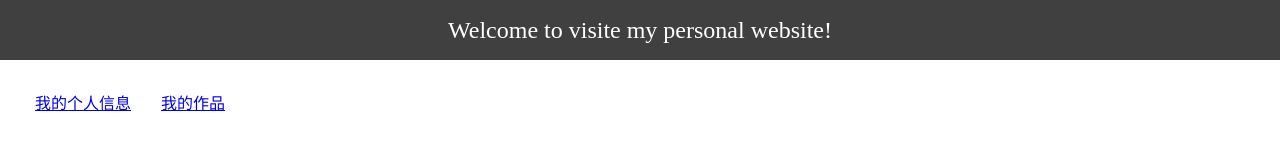
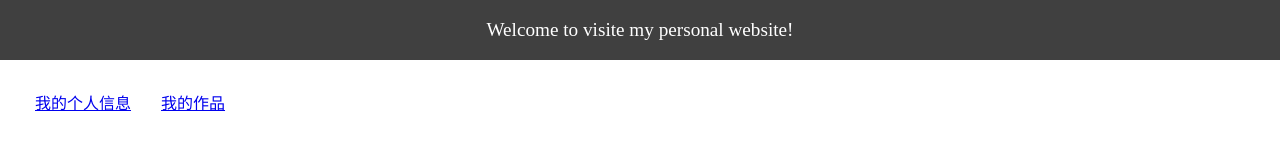
Before and after one commit to yang-yanly/yang-yanly.github.io, a plain HTML site: page index.html in a window 1280 px wide. Drawn offline with Linux system fonts and the light colour scheme.

Commit message:
修改文字溢出问题

```diff
--- a/static/css/pubic.css
+++ b/static/css/pubic.css
@@ -18,9 +18,13 @@ header {
     position: absolute;
     left: 0;
     top: 0;
+    padding: 0 15px;
     background: rgba(0, 0, 0, .75);
     color: #fff;
-    font-size: 24px;
+    font-size: 1.2rem;
+    overflow: hidden;
+    text-overflow: ellipsis;
+    white-space: nowrap;
     text-align: center;
     line-height: 60px;
 }
```
